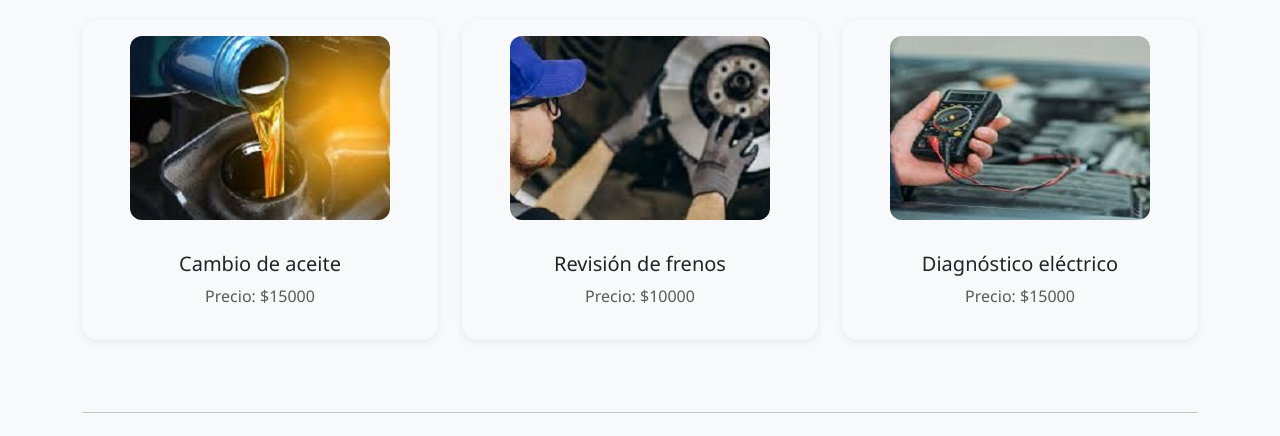
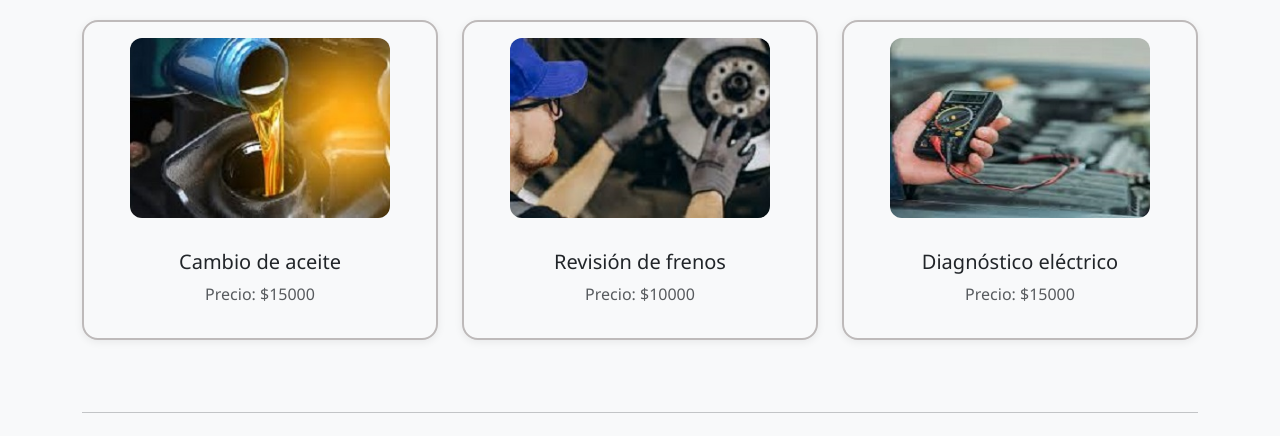
Before and after one commit to santander73/AutoFix_grupo5, a plain HTML site: page index.html in a window 1280 px wide. Shown: the part 186-622 px from the top of the page. Drawn offline with nearby package versions, Linux system fonts and the light colour scheme.

Commit message:
Borde a las cartas de servicios

```diff
--- a/css/style.css
+++ b/css/style.css
@@ -16,6 +16,8 @@ body {
     transition: transform 0.2s;
     cursor: pointer;
     padding: 16px;
+    /* Pequeño borde */
+    border: 2px solid rgb(190, 186, 186);
 }
 
     .service-card:hover {
```
